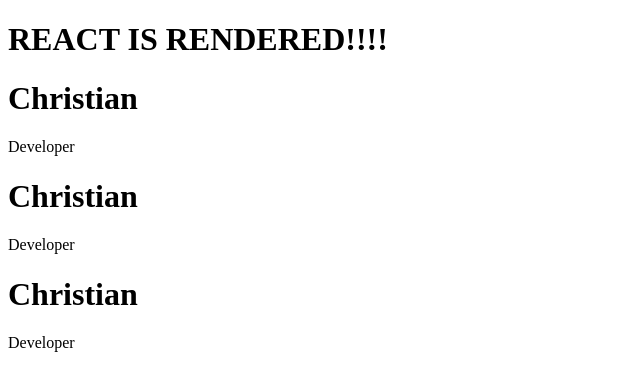
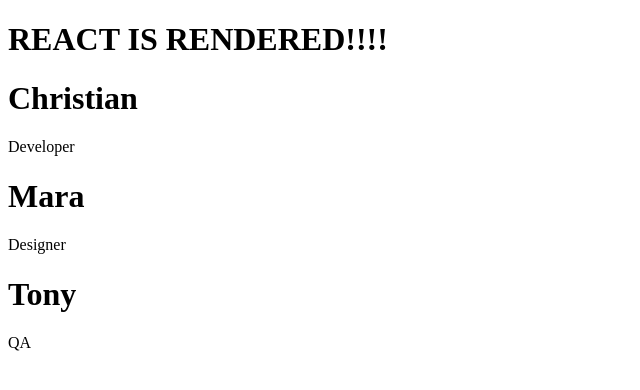
Before and after one commit to ChristianTBaker/VanillaReactDom, a plain HTML site: page src/index.html in a window 1280 px wide. Shown: the whole page, without its empty margins (0-640 px from the left). Drawn offline with nearby package versions, Linux system fonts and the light colour scheme.

Commit message:
using props

```diff
--- a/src/index.html
+++ b/src/index.html
@@ -10,10 +10,10 @@
     <script src="https://unpkg.com/react@16.8.6/umd/react.development.js"></script>
     <script src="https://unpkg.com/react-dom@16.8.6/umd/react-dom.development.js"></script>
     <script>
-        const Person = () => {
+        const Person = props => {
             return React.createElement("div", {}, [
-                React.createElement("h1", {}, "Christian"),
-                React.createElement("p", {}, "Developer")
+                React.createElement("h1", {}, props.name),
+                React.createElement("p", {}, props.occupation)
             ])
         }
 
@@ -23,9 +23,9 @@
                 {},
                 [
                     React.createElement("h1", {}, 'REACT IS RENDERED!!!!'),
-                    React.createElement(Person),
-                    React.createElement(Person),
-                    React.createElement(Person)
+                    React.createElement(Person, { name: 'Christian', occupation: 'Developer'}),
+                    React.createElement(Person, { name: 'Mara', occupation: 'Designer'}),
+                    React.createElement(Person, { name: 'Tony', occupation: 'QA'})
                 ]
             )
         }
```
